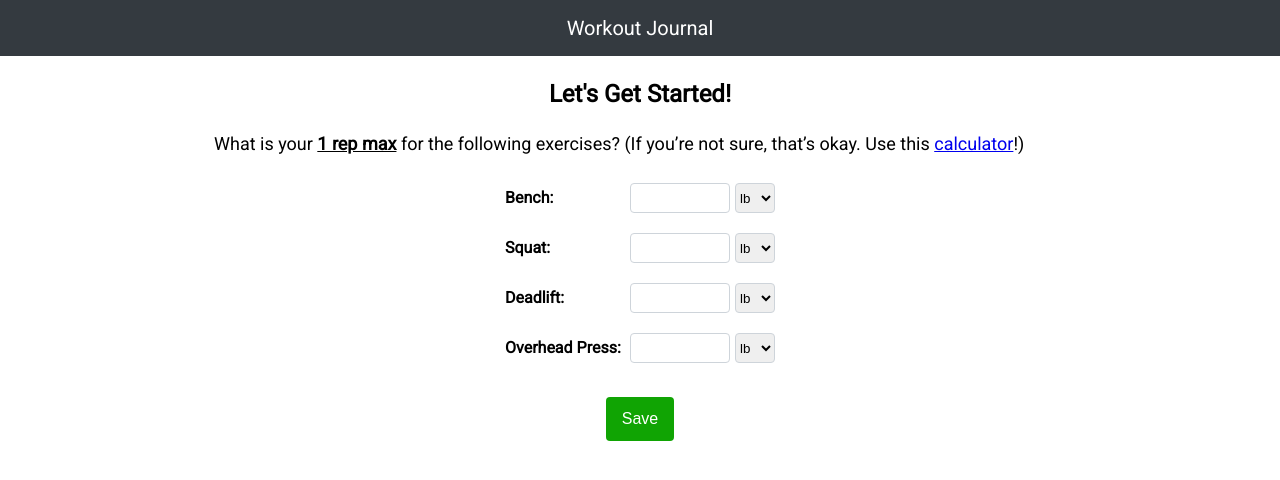
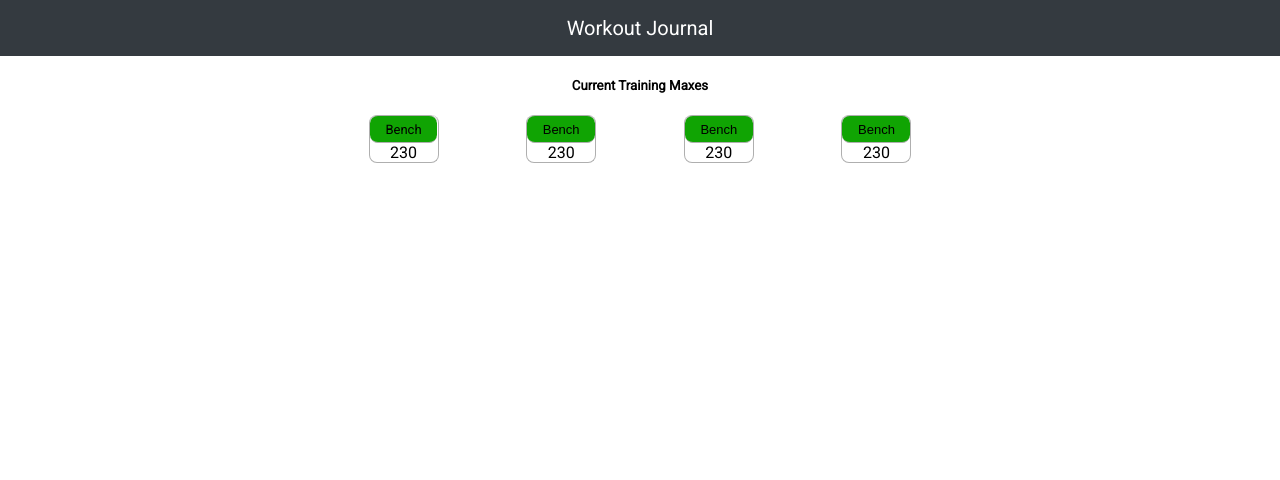
Before and after one commit to tangm28/ajax-project, a website: page index.html in a window 1280 px wide. Drawn offline with Linux system fonts and the light colour scheme.

Commit message:
Building main page.

```diff
--- a/css/layout.css
+++ b/css/layout.css
@@ -6,6 +6,12 @@
   max-width: 575px;
   margin: 0 auto;
   padding: 0 1.5rem;
+}
+
+.main-container {
+  max-width: 575px;
+  margin: 0 auto;
+  padding: 0 1rem;
 }
 
 .row {
--- a/css/styles.css
+++ b/css/styles.css
@@ -155,3 +155,23 @@ button:focus {
   font-size: 16px;
   margin-top: 15px;
 }
+
+.maxes-card {
+  width: 70px;
+  border: 1px solid #afafaf;
+  box-sizing: border-box;
+  border-radius: 8px;
+  border-top: none;
+}
+
+.maxes-card button,
+.test {
+  background: #10a403;
+  border: 1px solid #afafaf;
+  box-sizing: border-box;
+  border-radius: 8px;
+  font-size: 13px;
+  padding: 5.5px 15.57px;
+  border-right: none;
+  border-left: none;
+}
--- a/index.html
+++ b/index.html
@@ -23,7 +23,7 @@
   </header>
   <main>
     <!-- Start Page -->
-    <div class="container">
+    <div class="container hidden">
       <h2 id="workout-maxes-title" class="text-center">Let's Get Started!</h2>
       <div id="start-page-description">
         <p>What is your <u><strong>1 rep max</strong></u> for the following exercises? (If you’re not sure, that’s okay. Use
@@ -111,6 +111,33 @@
         </div>
       </div>
     </div>
+    <!-- Main Page -->
+    <div class="main-container">
+      <div>
+        <h5 class="text-center">Current Training Maxes</h5>
+        <div class="row justify-between">
+          <div class="row maxes-card justify-center">
+            <div class="test">
+              <span>Bench</span>
+            </div>
+            <!-- <button>Bench</button> -->
+            <span>230</span>
+          </div>
+          <div class="row maxes-card justify-center">
+            <button>Bench</button>
+            <span>230</span>
+          </div>
+          <div class="row maxes-card justify-center">
+            <button>Bench</button>
+            <span>230</span>
+          </div>
+          <div class="row maxes-card justify-center">
+            <button>Bench</button>
+            <span>230</span>
+          </div>
+        </div>
+      </div>
+    </div>
   </main>
   <script src="js/data.js"></script>
   <script src="js/main.js"></script>
```
